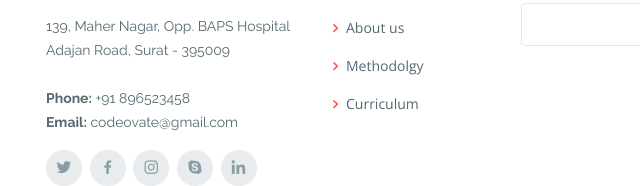
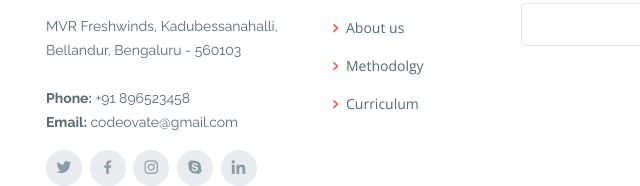
Before and after one commit to codeovate/codeovate.github.io, a plain HTML site: page index.html in a window 1280 px wide. Shown: the part 7845-8031 px from the top of the page, 39-679 px from the left. Drawn offline with nearby package versions, Linux system fonts and the light colour scheme.

```diff
--- a/index.html
+++ b/index.html
@@ -829,7 +829,7 @@
                     <div class="footer-info">
                         <h3>Heuristic Education LLP</h3>
                         <p>
-                            139, Maher Nagar, Opp. BAPS Hospital Adajan Road, Surat - 395009
+                            MVR Freshwinds, Kadubessanahalli, Bellandur, Bengaluru - 560103
                             <br><br>
                             <strong>Phone:</strong> +91 896523458<br>
                             <strong>Email:</strong> codeovate@gmail.com <br>
```
